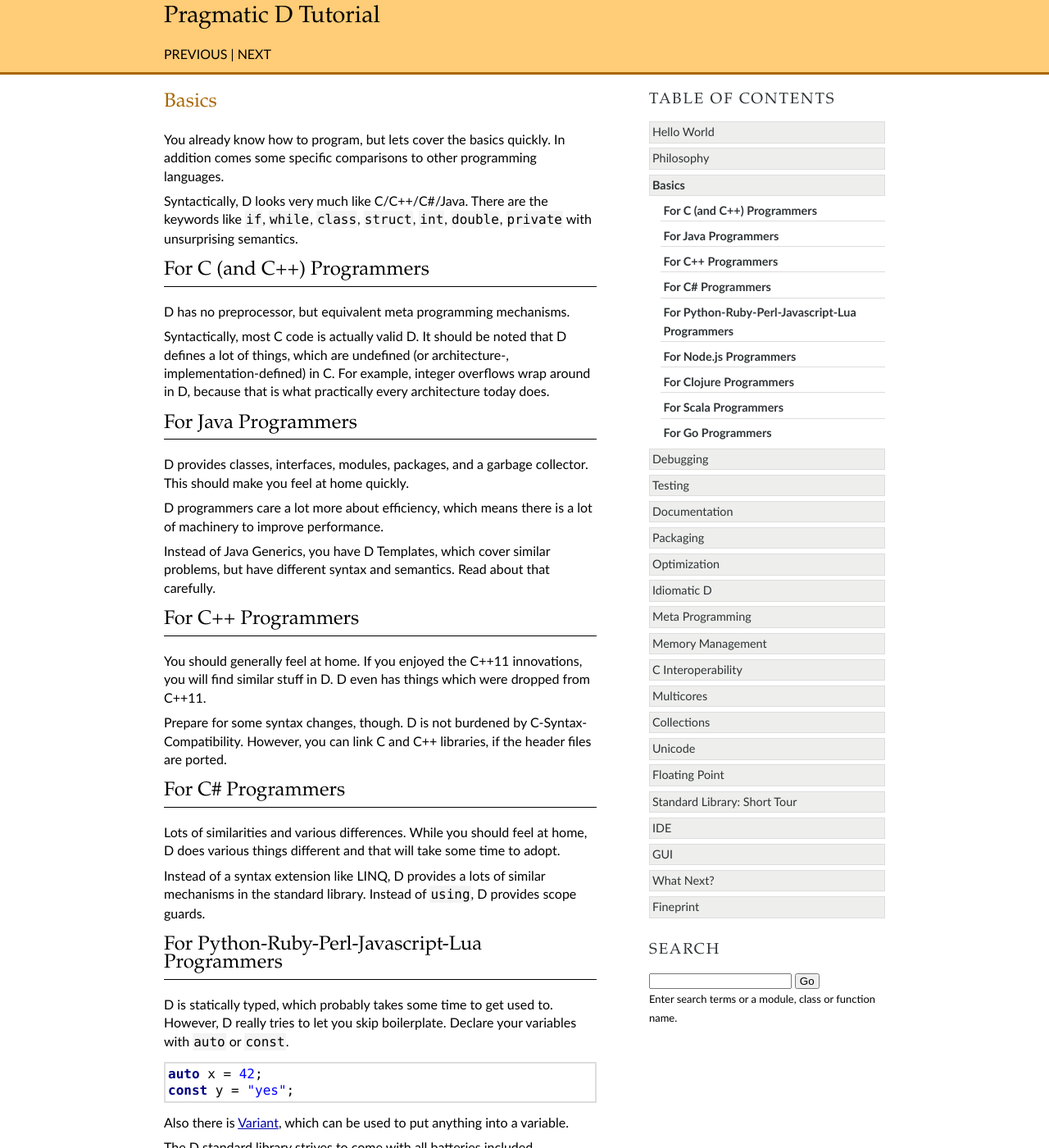
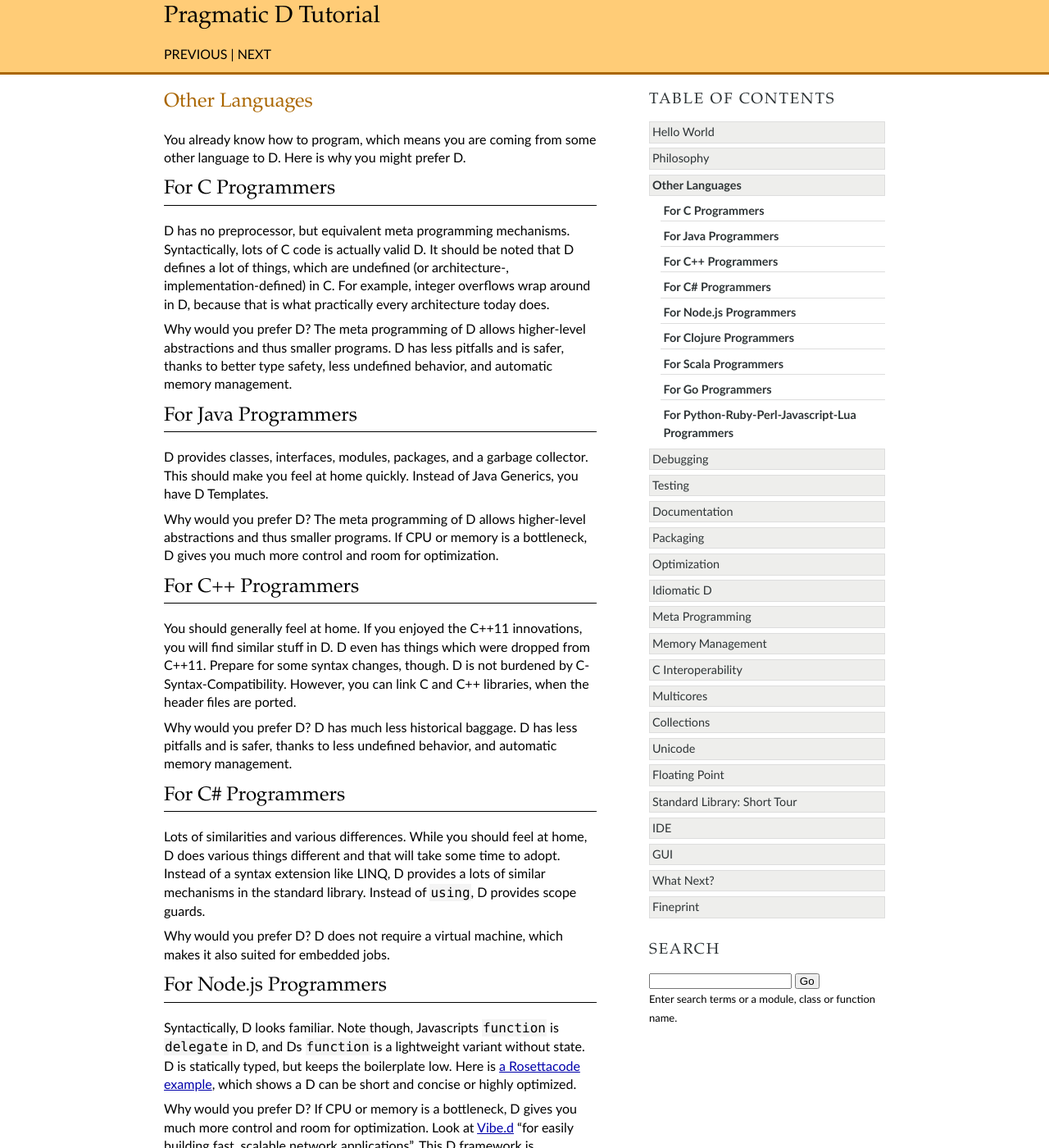
Before and after one commit to qznc/d-tut, a Sphinx documentation site: the page built from source/basics.rst, in a window 1280 px wide and 1400 px high. Shown: the whole window at 82% size. Built offline with Sphinx 7.4.7, drawn with Linux system fonts in a browser that asks for light colours; some of the changed text lies outside the part shown.

Commit message:
Basics -> Other Languages

```diff
--- a/source/basics.rst
+++ b/source/basics.rst
@@ -1,40 +1,40 @@
-Basics
-======
+Other Languages
+===============
 
 You already know how to program,
-but lets cover the basics quickly.
-In addition comes some specific comparisons to other programming languages.
+which means you are coming from some other language to D.
+Here is why you might prefer D.
 
-Syntactically, D looks very much like C/C++/C#/Java.
-There are the keywords like
-``if``, ``while``, ``class``, ``struct``, ``int``, ``double``, ``private``
-with unsurprising semantics.
-
-For C (and C++) Programmers
----------------------------
+For C Programmers
+-----------------
 
 D has no preprocessor,
 but equivalent meta programming mechanisms.
-
-Syntactically, most C code is actually valid D.
+Syntactically, lots of C code is actually valid D.
 It should be noted that D defines a lot of things,
 which are undefined (or architecture-, implementation-defined) in C.
 For example, integer overflows wrap around in D,
 because that is what practically every architecture today does.
+
+Why would you prefer D?
+The meta programming of D allows higher-level abstractions
+and thus smaller programs.
+D has less pitfalls and is safer,
+thanks to better type safety, less undefined behavior,
+and automatic memory management.
 
 For Java Programmers
 --------------------
 
 D provides classes, interfaces, modules, packages, and a garbage collector.
 This should make you feel at home quickly.
+Instead of Java Generics, you have D Templates.
 
-D programmers care a lot more about efficiency,
-which means there is a lot of machinery to improve performance.
-
-Instead of Java Generics, you have D Templates,
-which cover similar problems,
-but have different syntax and semantics.
-Read about that carefully.
+Why would you prefer D?
+The meta programming of D allows higher-level abstractions
+and thus smaller programs.
+If CPU or memory is a bottleneck,
+D gives you much more control and room for optimization.
 
 For C++ Programmers
 -------------------
@@ -43,11 +43,16 @@ You should generally feel at home.
 If you enjoyed the C++11 innovations,
 you will find similar stuff in D.
 D even has things which were dropped from C++11.
-
 Prepare for some syntax changes, though.
 D is not burdened by C-Syntax-Compatibility.
 However, you can link C and C++ libraries,
-if the header files are ported.
+when the header files are ported.
+
+Why would you prefer D?
+D has much less historical baggage.
+D has less pitfalls and is safer,
+thanks to less undefined behavior,
+and automatic memory management.
 
 For C# Programmers
 ------------------
@@ -55,33 +60,13 @@ For C# Programmers
 Lots of similarities and various differences.
 While you should feel at home,
 D does various things different and that will take some time to adopt.
-
 Instead of a syntax extension like LINQ,
 D provides a lots of similar mechanisms in the standard library.
 Instead of ``using``, D provides scope guards.
 
-For Python-Ruby-Perl-Javascript-Lua Programmers
-------------------------------------------
-
-D is statically typed,
-which probably takes some time to get used to.
-However, D really tries to let you skip boilerplate.
-Declare your variables with ``auto`` or ``const``.
-
-.. code-block:: d
-
-   auto x = 42;
-   const y = "yes";
-
-Also there is `Variant <http://dlang.org/phobos/std_variant.html>`_,
-which can be used to put anything into a variable.
-
-The D standard library strives to come with all batteries included.
-Unfortunately, D is not as mature as Python.
-While it is possible to be as terse in D,
-often the libraries are missing for small scripting jobs.
-You can use C/C++ libraries,
-but that does not feel like batteries-included.
+Why would you prefer D?
+D does not require a virtual machine,
+which makes it also suited for embedded jobs.
 
 For Node.js Programmers
 -----------------------
@@ -155,3 +140,26 @@ D supports generic programming,
 which means less code and type safety.
 D provides a bigger toolbox to choose the right tool for the job.
 Compiling D is as fast as compiling Go.
+
+For Python-Ruby-Perl-Javascript-Lua Programmers
+------------------------------------------
+
+D is statically typed,
+which probably takes some time to get used to.
+However, D really tries to let you skip boilerplate.
+Declare your variables with ``auto`` or ``const``.
+
+.. code-block:: d
+
+   auto x = 42;
+   const y = "yes";
+
+Also there is `Variant <http://dlang.org/phobos/std_variant.html>`_,
+which can be used to put anything into a variable.
+
+The D standard library strives to come with all batteries included.
+Unfortunately, D is not as mature as Python.
+While it is possible to be as terse in D,
+often the libraries are missing for small scripting jobs.
+You can use C/C++ libraries,
+but that does not feel like batteries-included.
--- a/source/hello.rst
+++ b/source/hello.rst
@@ -2,6 +2,10 @@
 Hello World
 ===========
 
+Syntactically, D looks very much like C/C++/C#/Java.
+There are the keywords like
+``if``, ``while``, ``class``, ``struct``, ``int``, ``double``, ``private``
+with unsurprising semantics.
 Here is the canonical Hello World application.
 
 .. literalinclude:: ../examplecode/helloworld.d
```
